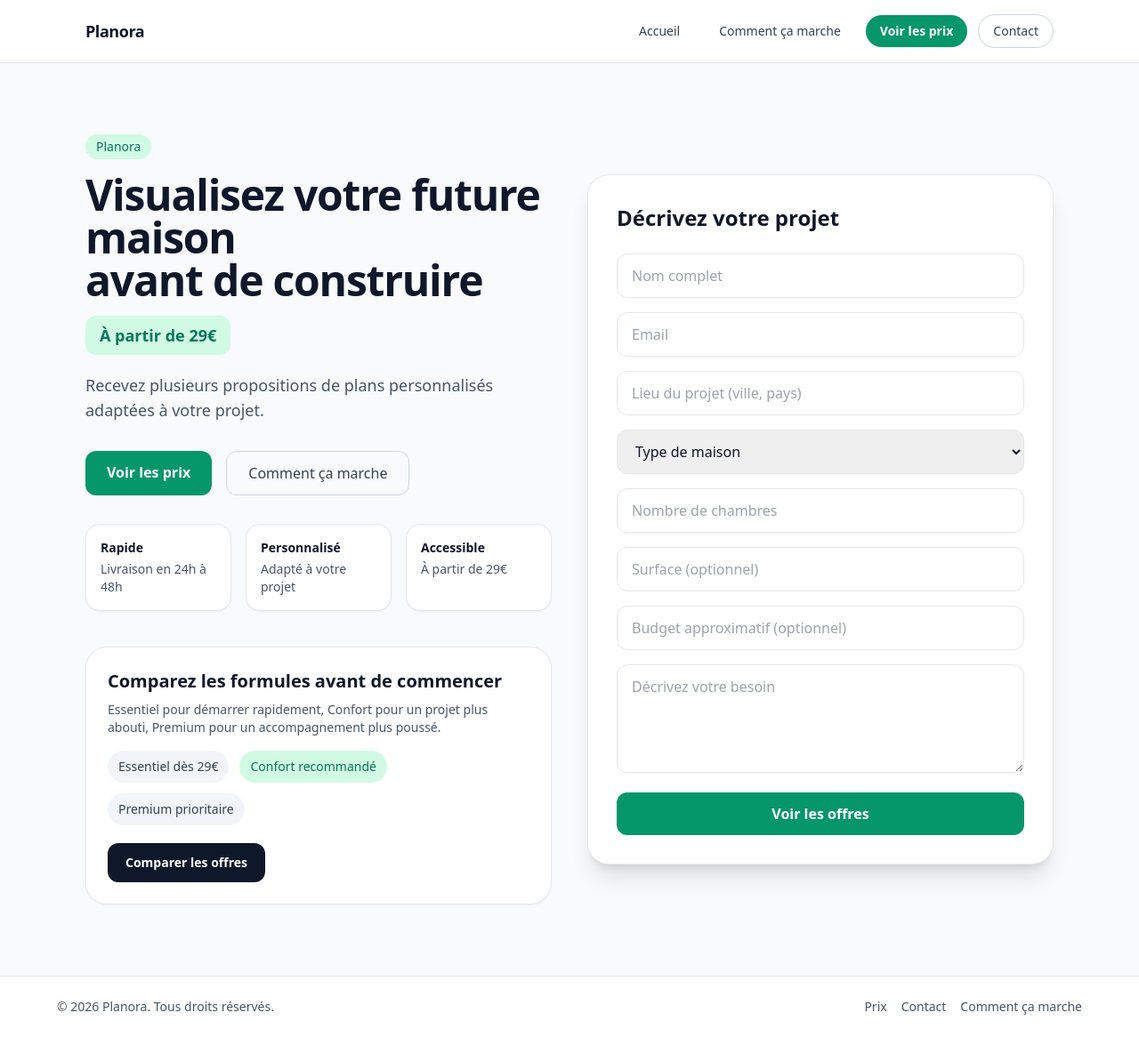
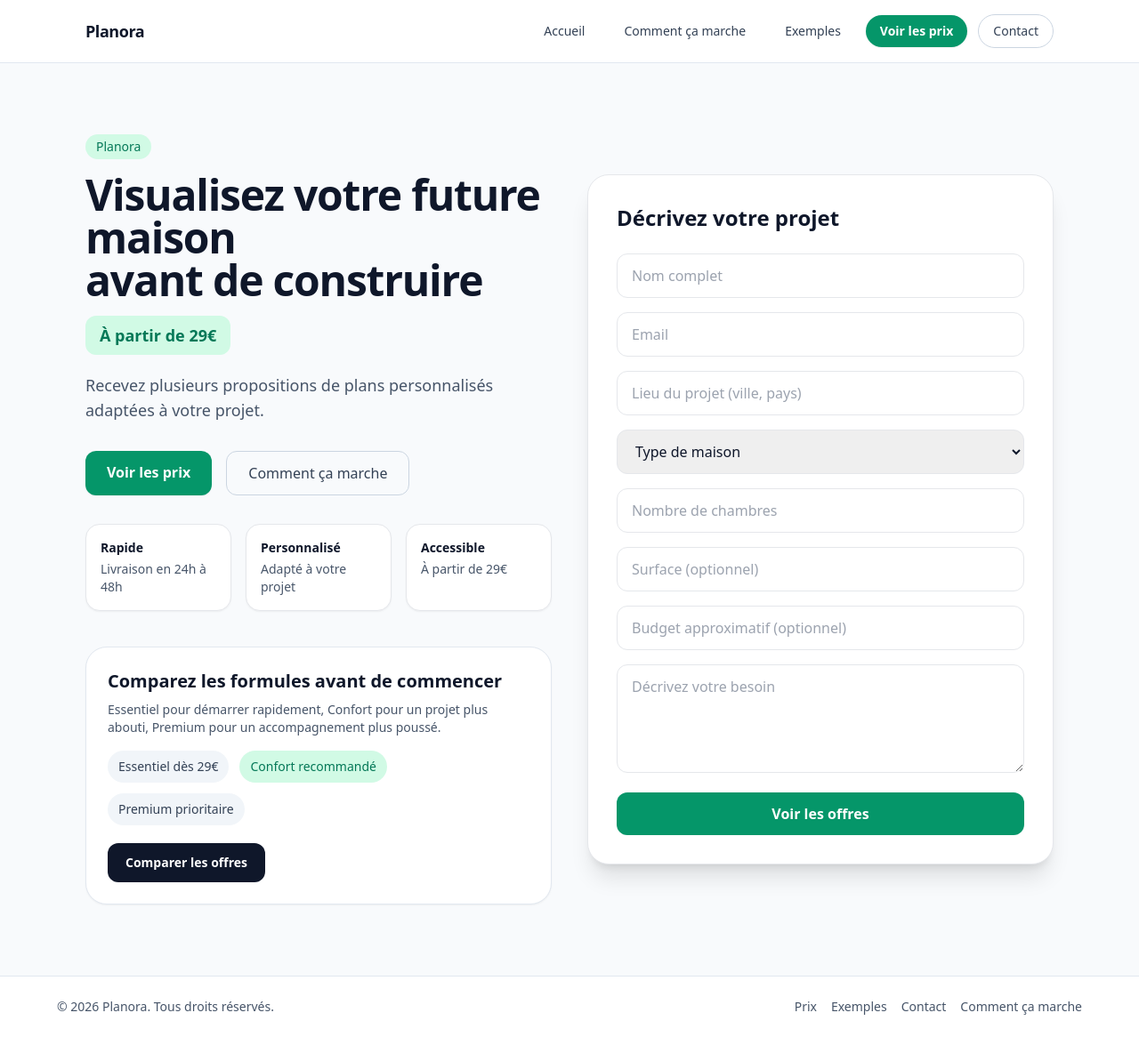
Before and after one commit to Sorel91/plan-africa-app, a Next.js app: page / in a window 1280 px wide. Shown: the whole page at 89% size. Built offline with nearby package versions, Linux system fonts and the light colour scheme.

Commit message:
Update layout.js

```diff
--- a/app/layout.js
+++ b/app/layout.js
@@ -1,8 +1,8 @@
 import "./globals.css";
 
 export const metadata = {
-  title: "Planora - Votre plan de maison à petit prix ",
-  description: "Application de demande de plans 2D et 3D",
+  title: "Planora — Visualisez votre maison avant de construire",
+  description: "Obtenez des plans personnalisés rapidement avec Planora.",
 };
 
 export default function RootLayout({ children }) {
@@ -34,6 +34,13 @@ export default function RootLayout({ children }) {
               </a>
 
               <a
+                href="/exemples"
+                className="rounded-full px-4 py-2 text-sm font-medium text-slate-700 transition hover:bg-slate-100 hover:text-emerald-700"
+              >
+                Exemples
+              </a>
+
+              <a
                 href="/prix"
                 className="rounded-full bg-emerald-600 px-4 py-2 text-sm font-semibold text-white shadow-sm transition hover:bg-emerald-700"
               >
@@ -60,6 +67,9 @@ export default function RootLayout({ children }) {
               <a href="/prix" className="hover:text-emerald-600">
                 Prix
               </a>
+              <a href="/exemples" className="hover:text-emerald-600">
+                Exemples
+              </a>
               <a href="/contact" className="hover:text-emerald-600">
                 Contact
               </a>
```
